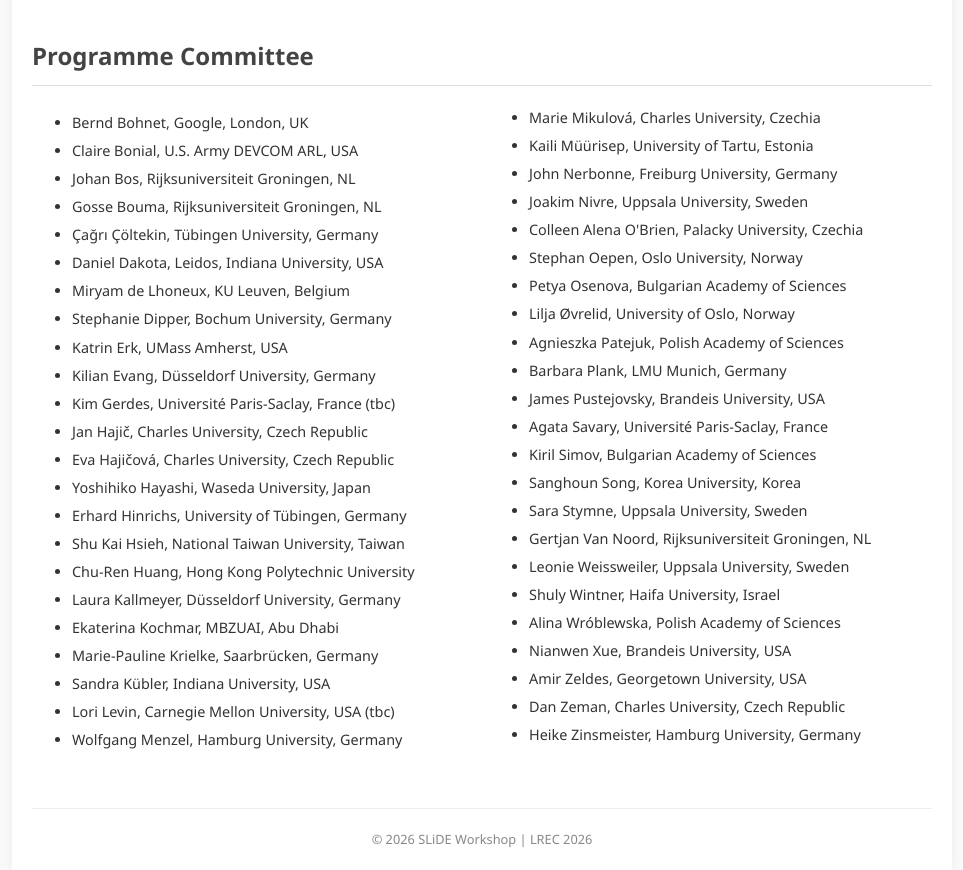
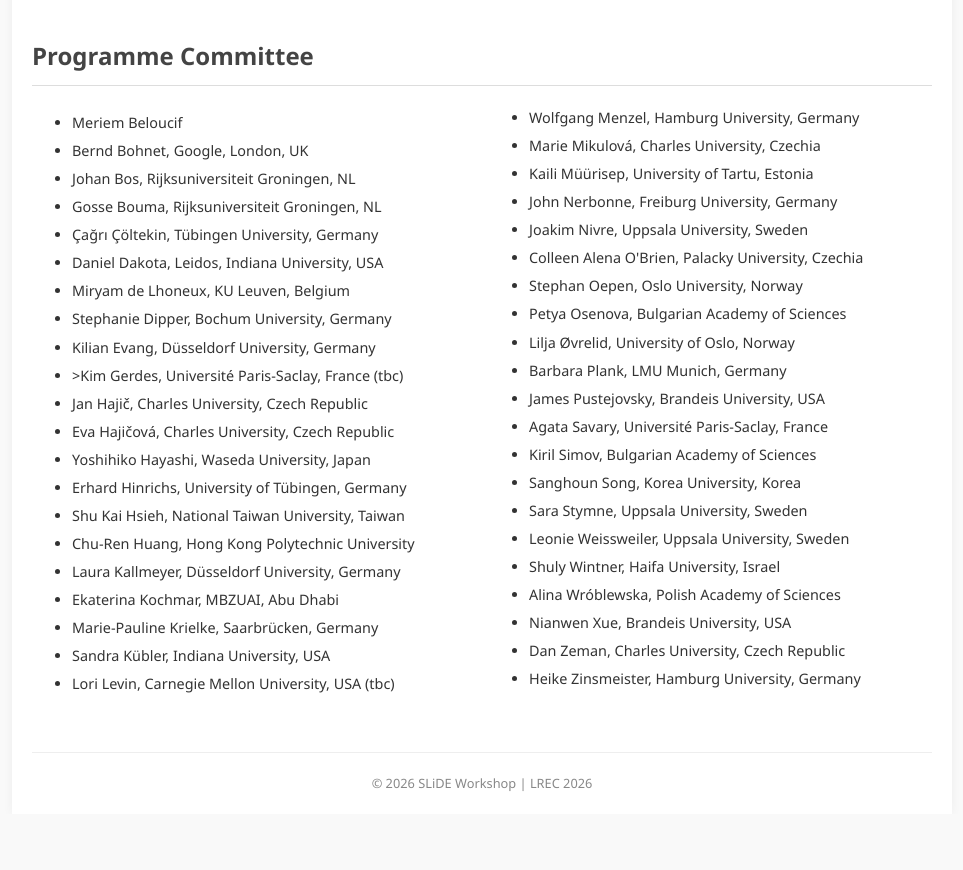
Before and after one commit to pustejovsky/slide-lrec2026, a plain HTML site: page index.html in a window 1280 px wide. Shown: the part 2915-3785 px from the top of the page, without its empty margins (158-1121 px from the left). After the commit the page ends 3729 px from the top, so only its background shows below. Drawn offline with Linux system fonts and the light colour scheme.

Commit message:
Update index.html

```diff
--- a/index.html
+++ b/index.html
@@ -146,17 +146,18 @@
         <h2>Programme Committee</h2>
         <div class="people-list">
             <ul>
+                <li>Meriem Beloucif </li>
                 <li>Bernd Bohnet, Google, London, UK</li>
-                <li>Claire Bonial, U.S. Army DEVCOM ARL, USA</li>
+
                 <li>Johan Bos, Rijksuniversiteit Groningen, NL</li>
                 <li>Gosse Bouma, Rijksuniversiteit Groningen, NL</li>
                 <li>Çağrı Çöltekin, Tübingen University, Germany</li>
                 <li>Daniel Dakota, Leidos, Indiana University, USA</li>
                 <li>Miryam de Lhoneux, KU Leuven, Belgium</li>
                 <li>Stephanie Dipper, Bochum University, Germany</li>
-                <li>Katrin Erk, UMass Amherst, USA</li>
+
                 <li>Kilian Evang, Düsseldorf University, Germany</li>
-                <li>Kim Gerdes, Université Paris-Saclay, France (tbc)</li>
+                <li>>Kim Gerdes, Université Paris-Saclay, France (tbc)</li>
                 <li>Jan Hajič, Charles University, Czech Republic</li>
                 <li>Eva Hajičová, Charles University, Czech Republic</li>
                 <li>Yoshihiko Hayashi, Waseda University, Japan</li>
@@ -177,19 +178,19 @@
                 <li>Stephan Oepen, Oslo University, Norway</li>
                 <li>Petya Osenova, Bulgarian Academy of Sciences</li>
                 <li>Lilja Øvrelid, University of Oslo, Norway</li>
-                <li>Agnieszka Patejuk, Polish Academy of Sciences</li>
+
                 <li>Barbara Plank, LMU Munich, Germany</li>
                 <li>James Pustejovsky, Brandeis University, USA</li>
                 <li>Agata Savary, Université Paris-Saclay, France</li>
                 <li>Kiril Simov, Bulgarian Academy of Sciences</li>
                 <li>Sanghoun Song, Korea University, Korea</li>
                 <li>Sara Stymne, Uppsala University, Sweden</li>
-                <li>Gertjan Van Noord, Rijksuniversiteit Groningen, NL</li>
+
                 <li>Leonie Weissweiler, Uppsala University, Sweden</li>
                 <li>Shuly Wintner, Haifa University, Israel</li>
                 <li>Alina Wróblewska, Polish Academy of Sciences</li>
                 <li>Nianwen Xue, Brandeis University, USA</li>
-                <li>Amir Zeldes, Georgetown University, USA</li>
+
                 <li>Dan Zeman, Charles University, Czech Republic</li>
                 <li>Heike Zinsmeister, Hamburg University, Germany</li>
             </ul>
```
